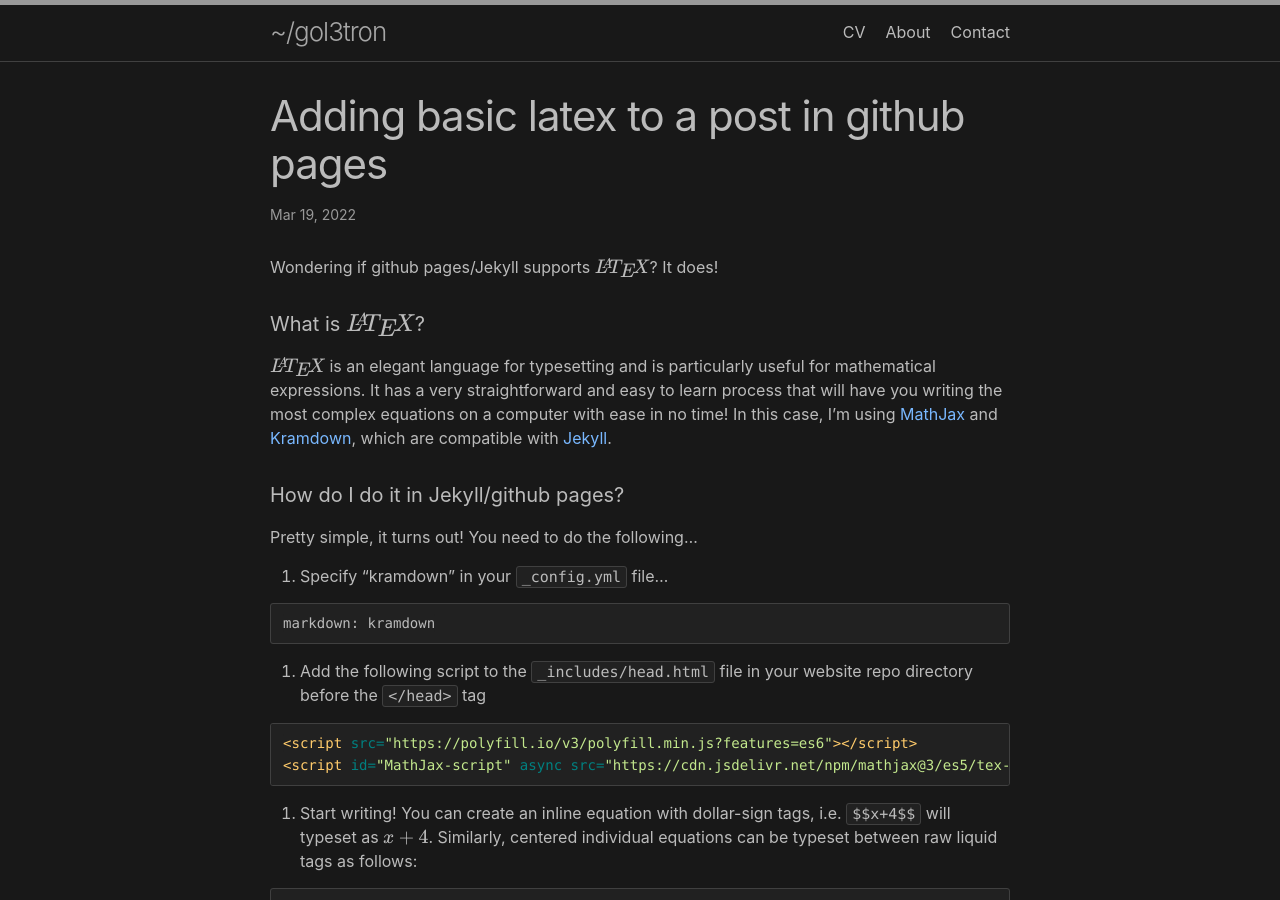
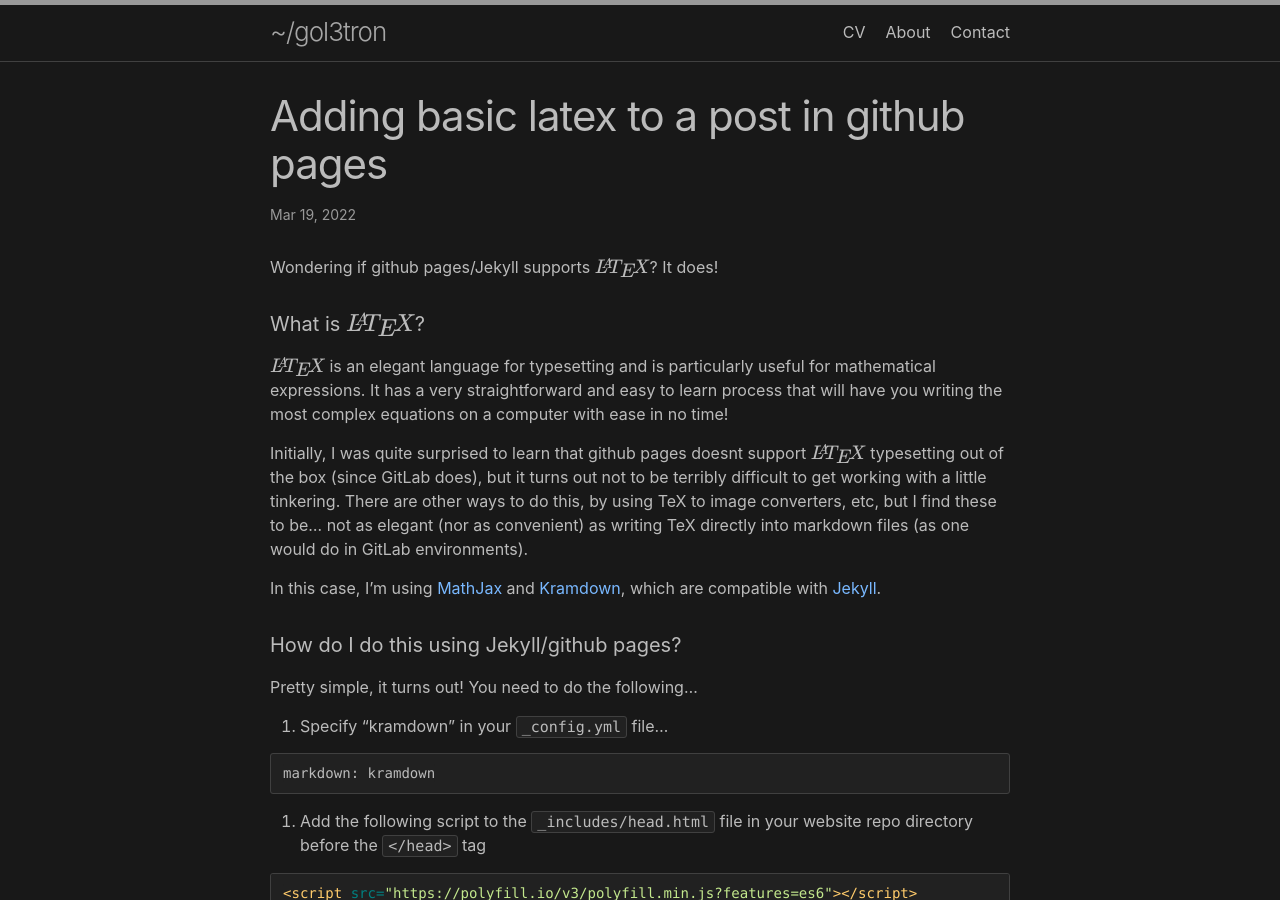
Before and after one commit to gol3tron/gol3tron.github.io, a Jekyll site: the page built from _posts/2022-03-19-github-latex.md, in a window 1280 px wide and 900 px high. Built offline with Jekyll 4.4.1, drawn with Linux system fonts in a browser that asks for light colours.

Commit message:
Update 2022-03-19-github-latex.md

```diff
--- a/_posts/2022-03-19-github-latex.md
+++ b/_posts/2022-03-19-github-latex.md
@@ -9,9 +9,13 @@ Wondering if github pages/Jekyll supports $$\LaTeX$$? It does!
 
 #### What is $$\LaTeX$$?
 
-$$\LaTeX$$ is an elegant language for typesetting and is particularly useful for mathematical expressions. It has a very straightforward and easy to learn process that will have you writing the most complex equations on a computer with ease in no time! In this case, I'm using [MathJax](https://www.mathjax.org) and [Kramdown](https://kramdown.gettalong.org), which are compatible with [Jekyll](https://jekyllrb.com).
+$$\LaTeX$$ is an elegant language for typesetting and is particularly useful for mathematical expressions. It has a very straightforward and easy to learn process that will have you writing the most complex equations on a computer with ease in no time!
 
-#### How do I do it in Jekyll/github pages?
+Initially, I was quite surprised to learn that github pages doesnt support $$\LaTeX$$ typesetting out of the box (since GitLab does), but it turns out not to be terribly difficult to get working with a little tinkering. There are other ways to do this, by using TeX to image converters, etc, but I find these to be... not as elegant (nor as convenient) as writing TeX directly into markdown files (as one would do in GitLab environments).
+
+In this case, I'm using [MathJax](https://www.mathjax.org) and [Kramdown](https://kramdown.gettalong.org), which are compatible with [Jekyll](https://jekyllrb.com).
+
+#### How do I do this using Jekyll/github pages?
 
 Pretty simple, it turns out! You need to do the following...
 
```
